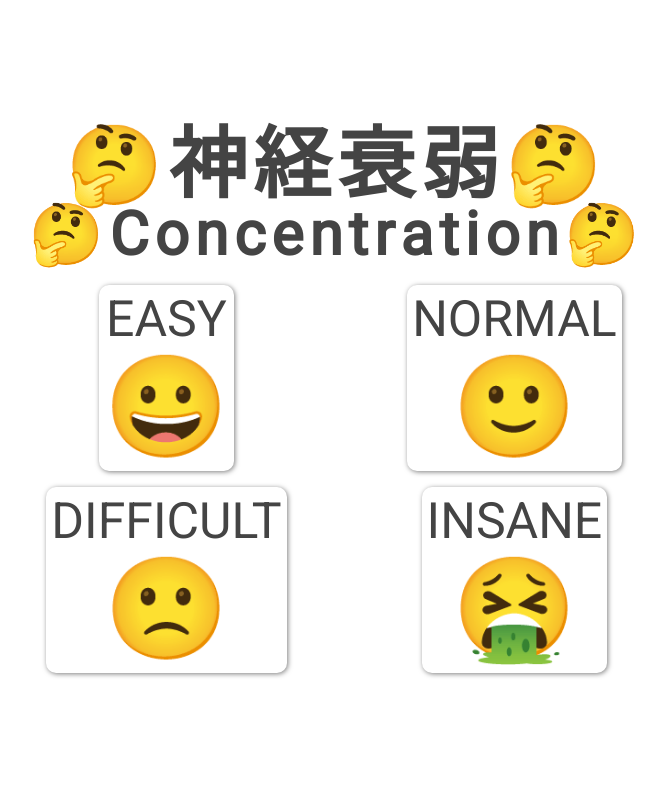
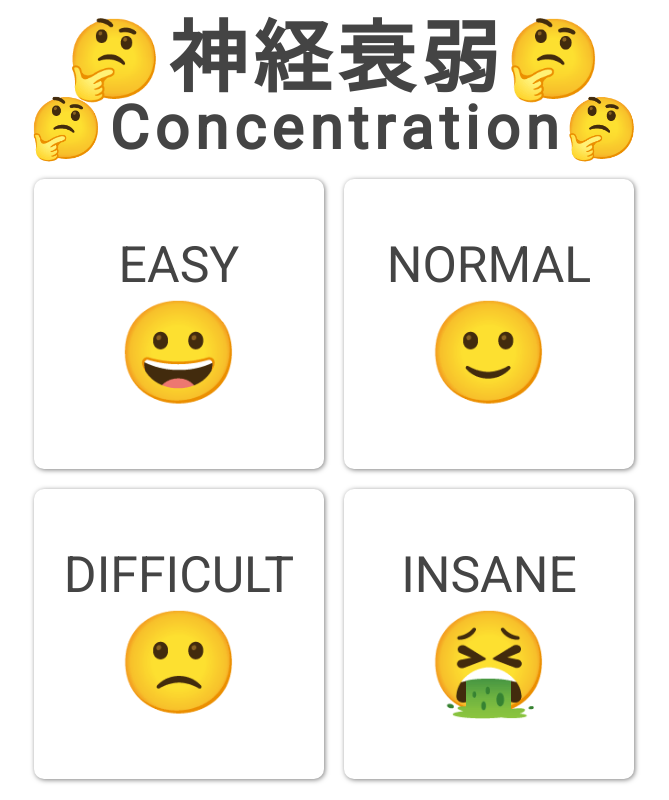
Before and after one commit to Tsuyoshi84/concentration, an Angular app: page / in a window 1280 px wide. Shown: the whole page, without its empty margins (306-975 px from the left). Built offline with nearby package versions, Linux system fonts and the light colour scheme.

Commit message:
Update top component CSS

```diff
--- a/src/app/modules/game/components/top/top.component.css
+++ b/src/app/modules/game/components/top/top.component.css
@@ -9,6 +9,7 @@
     width: clamp(280px, calc(100vw - 32px), 680px);
   }
 }
+
 .title {
   font-family: 'Roboto', Arial, Helvetica, sans-serif;
   font-size: 2.5rem;
@@ -18,6 +19,7 @@
     font-size: 1.3em;
   }
 }
+
 .rotate {
   display: inline-block;
   padding-left: 3px;
@@ -37,6 +39,7 @@
     }
   }
 }
+
 .button-container {
   display: grid;
   justify-items: center;
@@ -45,6 +48,7 @@
   column-gap: 16px;
   row-gap: 16px;
 }
+
 .start-button {
   font-family: 'Roboto', Arial, Helvetica, sans-serif;
   color: #444;
@@ -70,20 +74,19 @@
 }
 
 @media only screen and (min-width: 768px) {
-  --button-size: 29rem;
-  --button-gap: 2rem;
-
   .title {
     font-size: 5rem;
   }
   .button-container {
+    --button-size: 29rem;
+    --button-gap: 2rem;
     display: grid;
-    width: calc(var(--$button-size) * 2 + var(--$button-gap));
+    width: calc(var(--button-size) * 2 + var(--button-gap));
     margin: 0 auto;
     grid-template-columns: auto auto;
     grid-template-rows: auto auto;
-    column-gap: $button-gap;
-    row-gap: $button-gap;
+    column-gap: var(--button-gap);
+    row-gap: var(--button-gap);
   }
   .start-button {
     font-size: 5rem;
```
